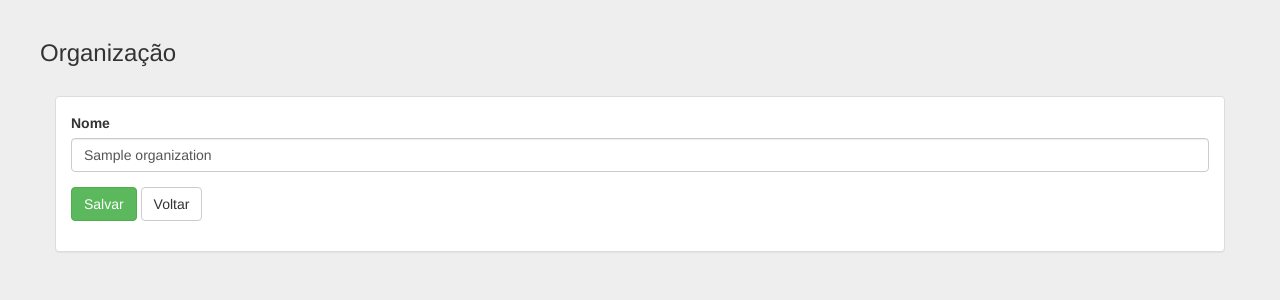
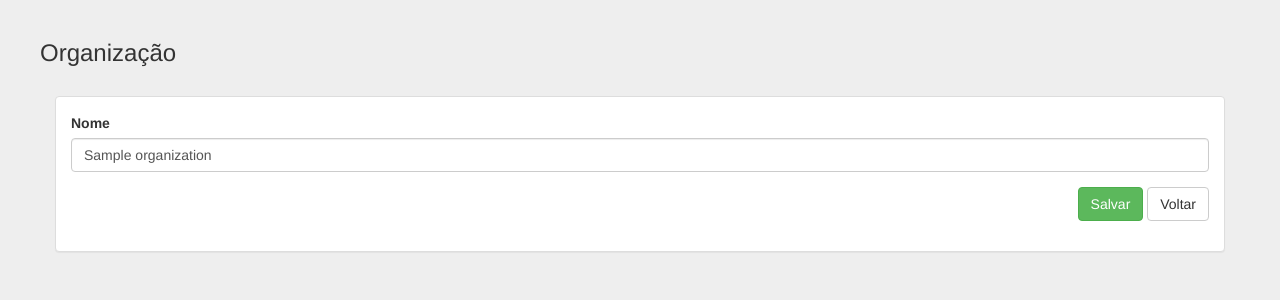
Before and after one commit to diemesleno/vendendo, a Django app: page /organization/1/ in a window 1280 px wide. Shown: the part 52-352 px from the top of the page. Run offline with Django 3.2, Linux system fonts and the light colour scheme; a user stored in the database is signed in; tables that the repository leaves empty hold one stand-in row (values such as "Sample post"); some libraries are stand-ins or nearby versions.

Commit message:
[organization] Adjusted position action buttons of forms

```diff
--- a/crm/templates/crm/organization_form.html
+++ b/crm/templates/crm/organization_form.html
@@ -20,7 +20,7 @@
         <form action="" method="post">
           {% csrf_token %}
           {% include 'crm/form-template.html' %}
-          <div class="form-group">
+          <div class="form-group action-buttons">
             <button type="submit" class="btn btn-success">Salvar</button>
             <a href="{% url 'crm:organization-index' %}" class="btn btn-default">Voltar</a>
           </div>
--- a/static/css/app.css
+++ b/static/css/app.css
@@ -35,3 +35,7 @@ body {
 th {
   background-color: #F6F6F6;
 }
+
+.action-buttons {
+  text-align: right;
+}
```
